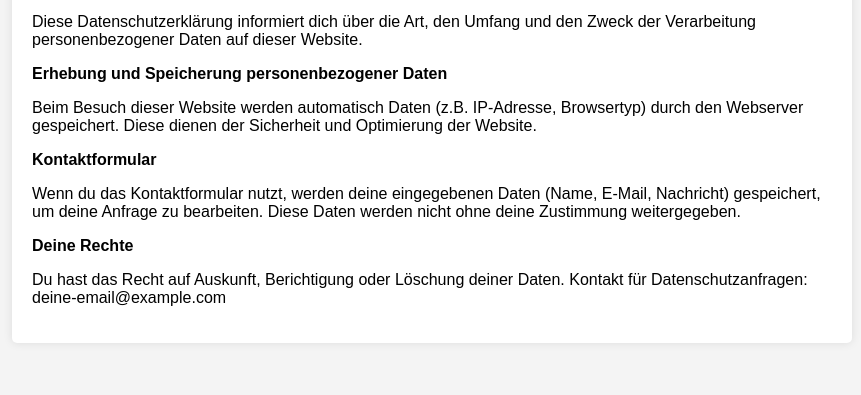
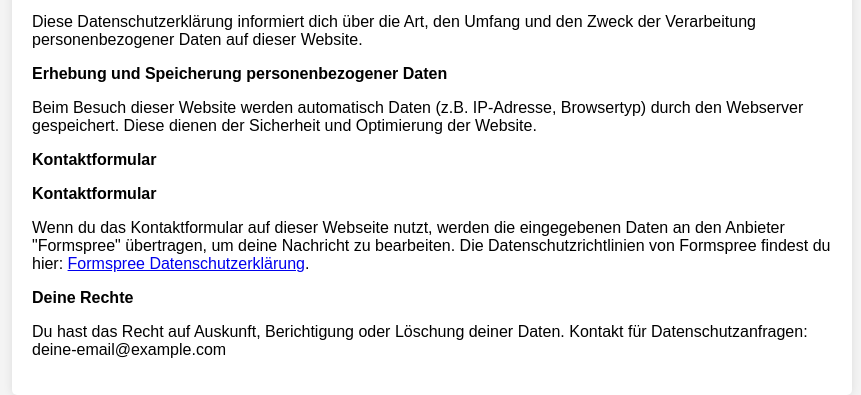
Before and after one commit to Gigii321/Lerngigi.github.io, a plain HTML site: page datenschutz.html in a window 1280 px wide. Shown: the part 161-556 px from the top of the page, without its empty margins (208-1069 px from the left). Drawn offline with Linux system fonts and the light colour scheme.

Commit message:
Update datenschutz.html

```diff
--- a/datenschutz.html
+++ b/datenschutz.html
@@ -30,7 +30,9 @@
         <p><strong>Erhebung und Speicherung personenbezogener Daten</strong></p>
         <p>Beim Besuch dieser Website werden automatisch Daten (z.B. IP-Adresse, Browsertyp) durch den Webserver gespeichert. Diese dienen der Sicherheit und Optimierung der Website.</p>
         <p><strong>Kontaktformular</strong></p>
-        <p>Wenn du das Kontaktformular nutzt, werden deine eingegebenen Daten (Name, E-Mail, Nachricht) gespeichert, um deine Anfrage zu bearbeiten. Diese Daten werden nicht ohne deine Zustimmung weitergegeben.</p>
+        <p><strong>Kontaktformular</strong></p>
+<p>Wenn du das Kontaktformular auf dieser Webseite nutzt, werden die eingegebenen Daten an den Anbieter "Formspree" übertragen, um deine Nachricht zu bearbeiten. Die Datenschutzrichtlinien von Formspree findest du hier: <a href="https://formspree.io/legal/privacy-policy/" target="_blank">Formspree Datenschutzerklärung</a>.</p>
+
         <p><strong>Deine Rechte</strong></p>
         <p>Du hast das Recht auf Auskunft, Berichtigung oder Löschung deiner Daten. Kontakt für Datenschutzanfragen: deine-email@example.com</p>
     </div>
```
